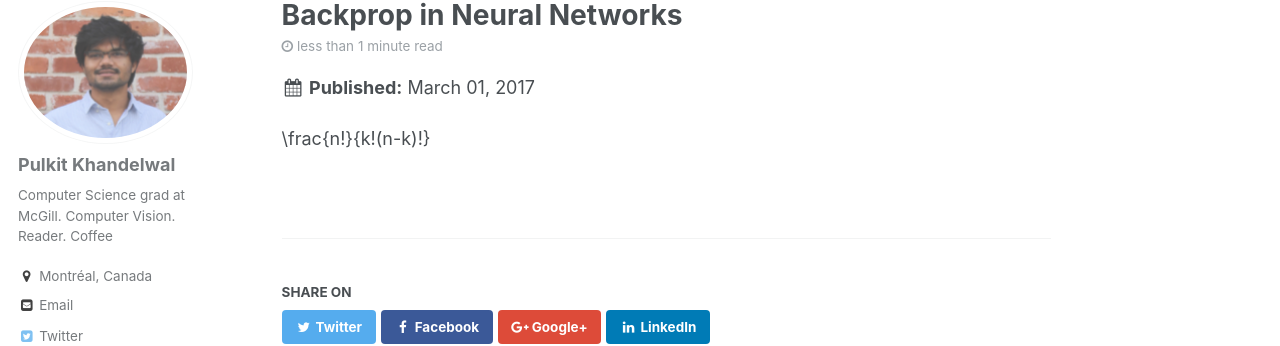
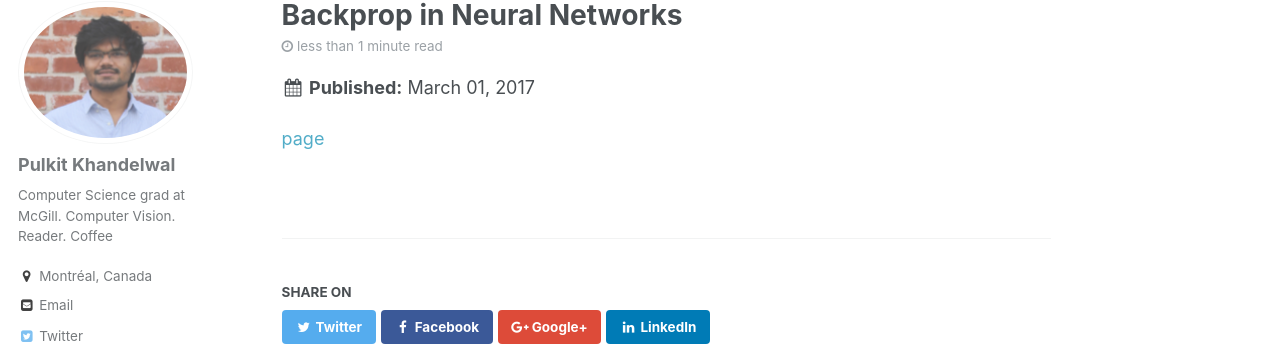
Before and after one commit to Pulkit-Khandelwal/pulkit-khandelwal.github.io, a Jekyll site: the page built from _blog/post_4.md, in a window 1280 px wide and 1373 px high. Shown: the part 117-463 px from the top of the window. Built offline with Jekyll 4.4.1, drawn with Linux system fonts in a browser that asks for light colours.

Commit message:
Update post_4.md

```diff
--- a/_blog/post_4.md
+++ b/_blog/post_4.md
@@ -8,4 +8,4 @@
 
 
 
-\frac{n!}{k!(n-k)!}
+[page](https://github.com/Pulkit-Khandelwal/pulkit-khandelwal.github.io/blob/master/_blog/questions-ift6266-deep%20(2).pdf)
```
